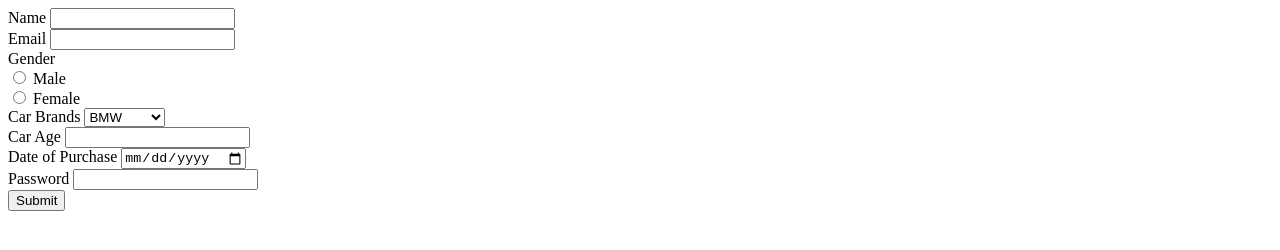
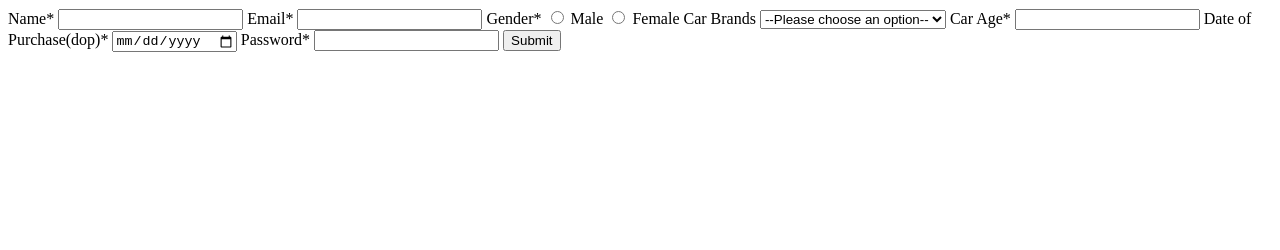
Before and after one commit to acciojob/car-insurance-form-ishaansharma750, a website: page main.html in a window 1280 px wide. Drawn offline with Linux system fonts and the light colour scheme.

Commit message:
created a submission

```diff
--- a/main.html
+++ b/main.html
@@ -9,61 +9,39 @@
 <body>
 	<!-- the entire body must be written by student -->
     <script type="text/javascript" src="./script.js"></script>
-	 <form>
-            <div>
-                <label for="Name">Name</label>
-                <input type="text" name="name" id="name" required>
-            </div>
+	 <form method="POST">
+  <label for="name">Name*</label>
+  <input type="text" id="name" name="name" required>
 
-            <div>
-                <label for="email">Email </label>
-                <input type="email" name="email" id="email" required>
-            </div>
+  <label for="email">Email*</label>
+  <input type="email" id="email" name="email" required>
 
+  <label for="gender">Gender*</label>
+  <input type="radio" id="gender_m" name="gender" value="male" required>
+  <label for="gender_m">Male</label>
+  <input type="radio" id="gender_f" name="gender" value="female" required>
+  <label for="gender_f">Female</label>
 
-            <div>
-                <label for="gender">Gender  </label><br>
-                <input type="radio" name="gender" id="male" value="male" required>
-                <label for="male">Male</label><br>
-                <input type="radio" id="female" name="gender" value="female" required>
-                <label for="female">Female</label><br>
-            </div>
+  <label for="cars">Car Brands</label>
+  <select id="cars" name="cars">
+    <option value="" disabled selected>--Please choose an option--</option>
+    <option value="BMW">BMW</option>
+    <option value="Audi">Audi</option>
+    <option value="Mercedez">Mercedez</option>
+  </select>
 
-            <div>
-                <label for="Car">Car Brands</label>
-                <select id="Car" name ="Car">
-                    <option value="BMW">BMW</option>
-                    <option value="Audi">Audi</option>
-                    <option value="Mercedez">Mercedez</option>
-                </select>
+  <label for="carage">Car Age*</label>
+  <input type="number" id="carage" name="carage" required>
 
-            </div>
+  <label for="dop">Date of Purchase(dop)*</label>
+  <input type="date" id="dop" name="dop" required>
 
-            <div>
-                <label for="age">Car Age <label>
-                <input type="number" name="age" id="age" required>
-            </div>
+  <label for="password">Password*</label>
+  <input type="password" id="password" name="password" required>
 
+  <button type="submit">Submit</button>
+</form>
 
-            <div>
-                <label for="dob">Date of Purchase </label>
-                <input type="date" name="dob" id="dob" required>
-            </div>
-
-
-
-            <div>
-                <label for="password">Password </label>
-                <input type="password" name="password" id="password" required>
-            </div>
-
-
-            <div>
-                <button type="submit">Submit</button>
-            </div>
-
-
-        </form>
 
 </body>
 
```
